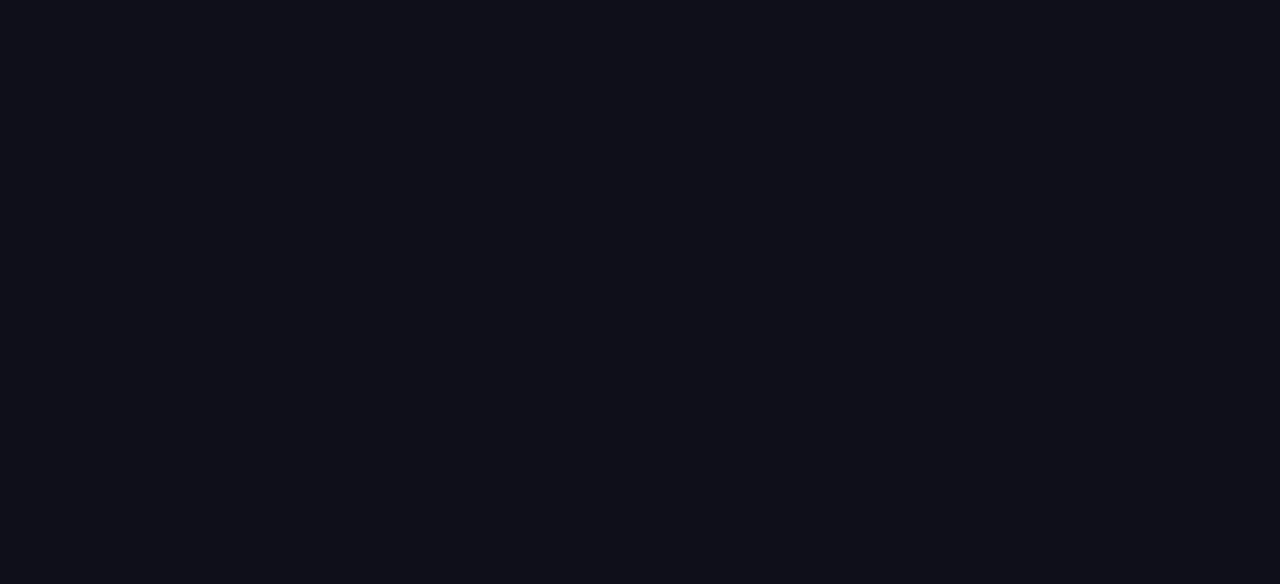
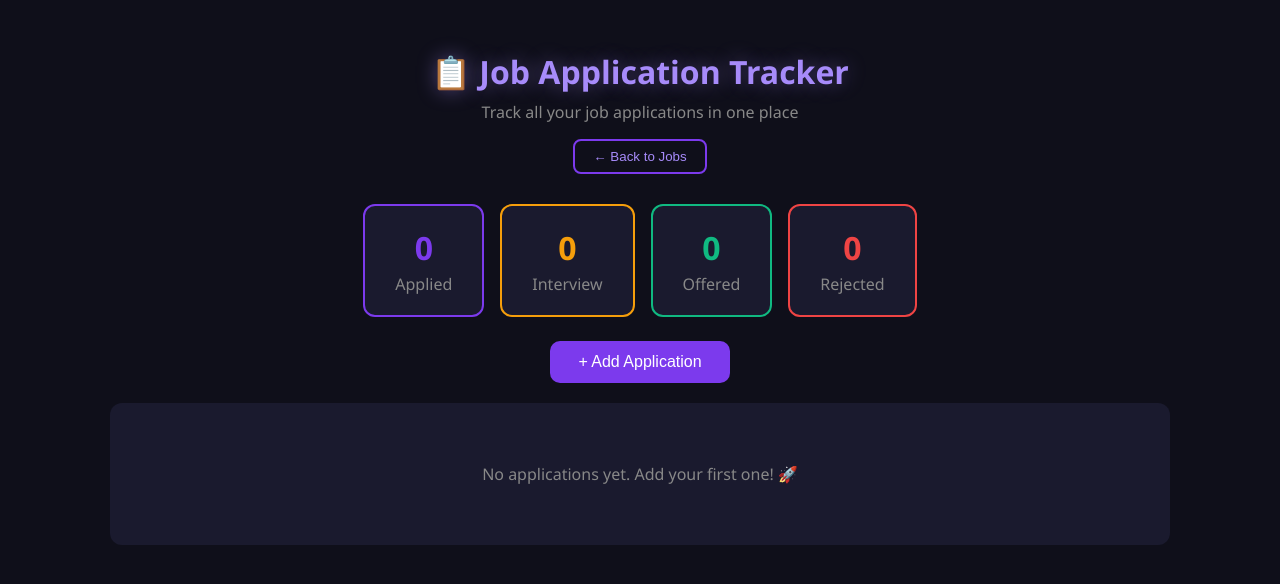
Before and after one commit to gagan2323/job-finder-dashboard, a React (Vite) app: page /tracker in a window 1280 px wide. Before the commit this address had no page. Shown: the top 584 px of the page. Built offline with nearby package versions, Linux system fonts and the light colour scheme.

Commit message:
add job tracker

```diff
--- a/src/App.jsx
+++ b/src/App.jsx
@@ -55,6 +55,9 @@ function App() {
   <div className="header-buttons">
     <Link to="/saved">
       <button className="saved-btn">💖 Saved Jobs</button>
+    </Link>
+      <Link to="/tracker">
+      <button className="tracker-btn">📋 Job Tracker</button>
     </Link>
     {user ? (
       <div className="user-info">
--- a/src/main.jsx
+++ b/src/main.jsx
@@ -9,6 +9,7 @@ import App from './App.jsx'
 import SavedJobs from './pages/SavedJobs.jsx'
 import Login from './pages/Login.jsx'
 import Signup from './pages/Signup.jsx'
+import JobTracker from './pages/JobTracker.jsx'
 
 createRoot(document.getElementById('root')).render(
   <StrictMode>
@@ -19,6 +20,7 @@ createRoot(document.getElementById('root')).render(
           <Route path="/saved" element={<SavedJobs />} />
           <Route path="/login" element={<Login />} />
           <Route path="/signup" element={<Signup />} />
+          <Route path="/tracker" element={<JobTracker />} />
         </Routes>
       </AuthProvider>
     </BrowserRouter>
--- /dev/null
+++ b/src/pages/JobTracker.jsx
@@ -0,0 +1,155 @@
+import { useState, useEffect } from "react";
+import { Link } from "react-router-dom";
+
+const STATUS_COLORS = {
+  "Applied": "#7c3aed",
+  "Interview": "#f59e0b",
+  "Offered": "#10b981",
+  "Rejected": "#ef4444",
+};
+
+function JobTracker() {
+  const [applications, setApplications] = useState(() => {
+    const saved = localStorage.getItem("applications");
+    return saved ? JSON.parse(saved) : [];
+  });
+
+  const [form, setForm] = useState({
+    company: "", role: "", date: "", status: "Applied", notes: ""
+  });
+
+  const [showForm, setShowForm] = useState(false);
+
+  useEffect(() => {
+    localStorage.setItem("applications", JSON.stringify(applications));
+  }, [applications]);
+
+  const handleAdd = () => {
+    if (!form.company || !form.role) return;
+    setApplications([...applications, { ...form, id: Date.now() }]);
+    setForm({ company: "", role: "", date: "", status: "Applied", notes: "" });
+    setShowForm(false);
+  };
+
+  const handleDelete = (id) => {
+    setApplications(applications.filter(app => app.id !== id));
+  };
+
+  const handleStatusChange = (id, newStatus) => {
+    setApplications(applications.map(app =>
+      app.id === id ? { ...app, status: newStatus } : app
+    ));
+  };
+
+  const counts = {
+    Applied: applications.filter(a => a.status === "Applied").length,
+    Interview: applications.filter(a => a.status === "Interview").length,
+    Offered: applications.filter(a => a.status === "Offered").length,
+    Rejected: applications.filter(a => a.status === "Rejected").length,
+  };
+
+  return (
+    <div className="tracker-container">
+      <div className="tracker-header">
+        <h1>📋 Job Application Tracker</h1>
+        <p>Track all your job applications in one place</p>
+        <Link to="/"><button className="back-btn">← Back to Jobs</button></Link>
+      </div>
+
+      {/* Stats */}
+      <div className="tracker-stats">
+        {Object.entries(counts).map(([status, count]) => (
+          <div className="stat-card" key={status}
+            style={{ borderColor: STATUS_COLORS[status] }}>
+            <h3 style={{ color: STATUS_COLORS[status] }}>{count}</h3>
+            <p>{status}</p>
+          </div>
+        ))}
+      </div>
+
+      {/* Add Button */}
+      <button className="add-app-btn" onClick={() => setShowForm(!showForm)}>
+        {showForm ? "✕ Cancel" : "+ Add Application"}
+      </button>
+
+      {/* Form */}
+      {showForm && (
+        <div className="tracker-form">
+          <input className="auth-input" placeholder="Company Name *"
+            value={form.company}
+            onChange={e => setForm({ ...form, company: e.target.value })} />
+          <input className="auth-input" placeholder="Job Role *"
+            value={form.role}
+            onChange={e => setForm({ ...form, role: e.target.value })} />
+          <input className="auth-input" type="date"
+            value={form.date}
+            onChange={e => setForm({ ...form, date: e.target.value })} />
+          <select className="auth-input"
+            value={form.status}
+            onChange={e => setForm({ ...form, status: e.target.value })}>
+            <option>Applied</option>
+            <option>Interview</option>
+            <option>Offered</option>
+            <option>Rejected</option>
+          </select>
+          <input className="auth-input" placeholder="Notes (optional)"
+            value={form.notes}
+            onChange={e => setForm({ ...form, notes: e.target.value })} />
+          <button className="auth-btn" onClick={handleAdd}>
+            ✅ Save Application
+          </button>
+        </div>
+      )}
+
+      {/* Table */}
+      {applications.length === 0 ? (
+        <div className="empty-tracker">
+          <p>No applications yet. Add your first one! 🚀</p>
+        </div>
+      ) : (
+        <div className="tracker-table-wrapper">
+          <table className="tracker-table">
+            <thead>
+              <tr>
+                <th>Company</th>
+                <th>Role</th>
+                <th>Date</th>
+                <th>Status</th>
+                <th>Notes</th>
+                <th>Action</th>
+              </tr>
+            </thead>
+            <tbody>
+              {applications.map(app => (
+                <tr key={app.id}>
+                  <td><strong>{app.company}</strong></td>
+                  <td>{app.role}</td>
+                  <td>{app.date || "—"}</td>
+                  <td>
+                    <select
+                      className="status-select"
+                      style={{ color: STATUS_COLORS[app.status], borderColor: STATUS_COLORS[app.status] }}
+                      value={app.status}
+                      onChange={e => handleStatusChange(app.id, e.target.value)}>
+                      <option>Applied</option>
+                      <option>Interview</option>
+                      <option>Offered</option>
+                      <option>Rejected</option>
+                    </select>
+                  </td>
+                  <td>{app.notes || "—"}</td>
+                  <td>
+                    <button className="delete-btn"
+                      onClick={() => handleDelete(app.id)}>🗑️</button>
+                  </td>
+                </tr>
+              ))}
+            </tbody>
+          </table>
+        </div>
+      )}
+    </div>
+  );
+}
+
+export default JobTracker;
--- a/src/style.css
+++ b/src/style.css
@@ -449,3 +449,148 @@ h1 {
   border-radius: 8px;
   cursor: pointer;
 }
+
+/* Job Tracker */
+.tracker-container {
+  max-width: 1100px;
+  margin: 0 auto;
+  padding: 30px 20px;
+}
+
+.tracker-header {
+  text-align: center;
+  margin-bottom: 30px;
+}
+
+.tracker-header h1 {
+  color: #a78bfa;
+  font-size: 2rem;
+}
+
+.tracker-header p {
+  color: #888;
+  margin: 8px 0 16px;
+}
+
+.back-btn {
+  padding: 8px 18px;
+  background: transparent;
+  border: 2px solid #7c3aed;
+  color: #a78bfa;
+  border-radius: 8px;
+  cursor: pointer;
+}
+
+.tracker-stats {
+  display: flex;
+  gap: 16px;
+  justify-content: center;
+  margin-bottom: 24px;
+  flex-wrap: wrap;
+}
+
+.stat-card {
+  background: #1a1a2e;
+  border: 2px solid;
+  border-radius: 12px;
+  padding: 20px 30px;
+  text-align: center;
+  min-width: 120px;
+}
+
+.stat-card h3 {
+  font-size: 2rem;
+  margin: 0;
+}
+
+.stat-card p {
+  color: #888;
+  margin: 4px 0 0;
+}
+
+.add-app-btn {
+  display: block;
+  margin: 0 auto 20px;
+  padding: 12px 28px;
+  background: #7c3aed;
+  color: white;
+  border: none;
+  border-radius: 10px;
+  font-size: 1rem;
+  cursor: pointer;
+}
+
+.tracker-form {
+  background: #1a1a2e;
+  border: 1px solid #7c3aed;
+  border-radius: 12px;
+  padding: 24px;
+  max-width: 500px;
+  margin: 0 auto 30px;
+  display: flex;
+  flex-direction: column;
+  gap: 12px;
+}
+
+.tracker-table-wrapper {
+  overflow-x: auto;
+}
+
+.tracker-table {
+  width: 100%;
+  border-collapse: collapse;
+  background: #1a1a2e;
+  border-radius: 12px;
+  overflow: hidden;
+}
+
+.tracker-table th {
+  background: #7c3aed;
+  color: white;
+  padding: 14px 16px;
+  text-align: left;
+}
+
+.tracker-table td {
+  padding: 12px 16px;
+  border-bottom: 1px solid #2a2a3e;
+  color: #ccc;
+}
+
+.tracker-table tr:hover {
+  background: #2a2a3e;
+}
+
+.status-select {
+  background: transparent;
+  border: 1px solid;
+  border-radius: 6px;
+  padding: 4px 8px;
+  font-weight: bold;
+  cursor: pointer;
+}
+
+.delete-btn {
+  background: transparent;
+  border: none;
+  font-size: 1.2rem;
+  cursor: pointer;
+}
+
+.empty-tracker {
+  text-align: center;
+  color: #888;
+  padding: 60px;
+  background: #1a1a2e;
+  border-radius: 12px;
+}
+
+.tracker-btn {
+  padding: 10px 20px;
+  background: transparent;
+  border: 2px solid #7c3aed;
+  color: #a78bfa;
+  border-radius: 20px;
+  cursor: pointer;
+  font-size: 0.9rem;
+}
```
